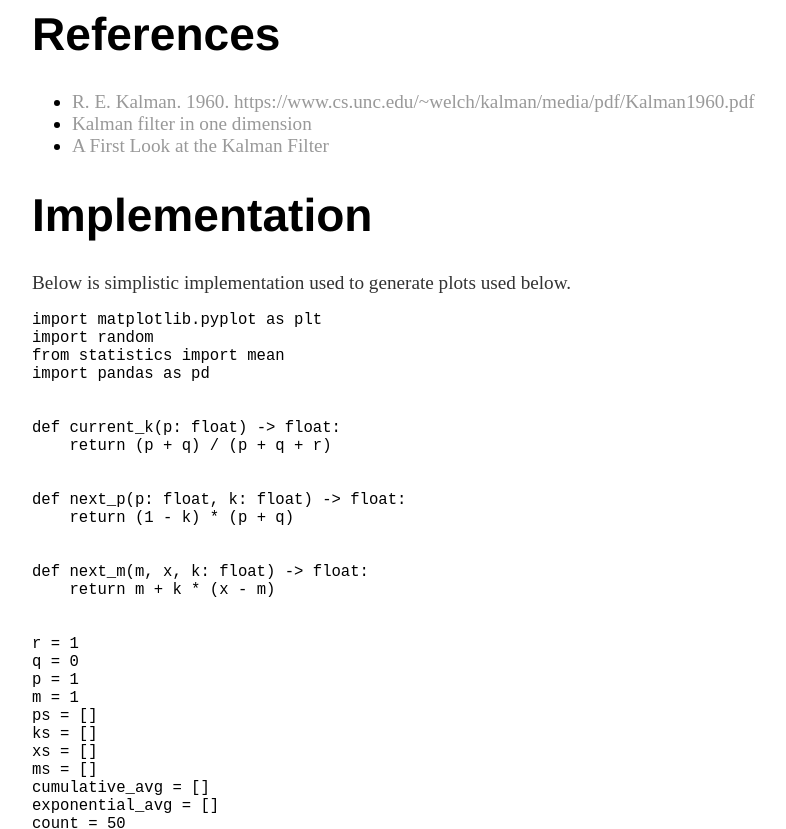
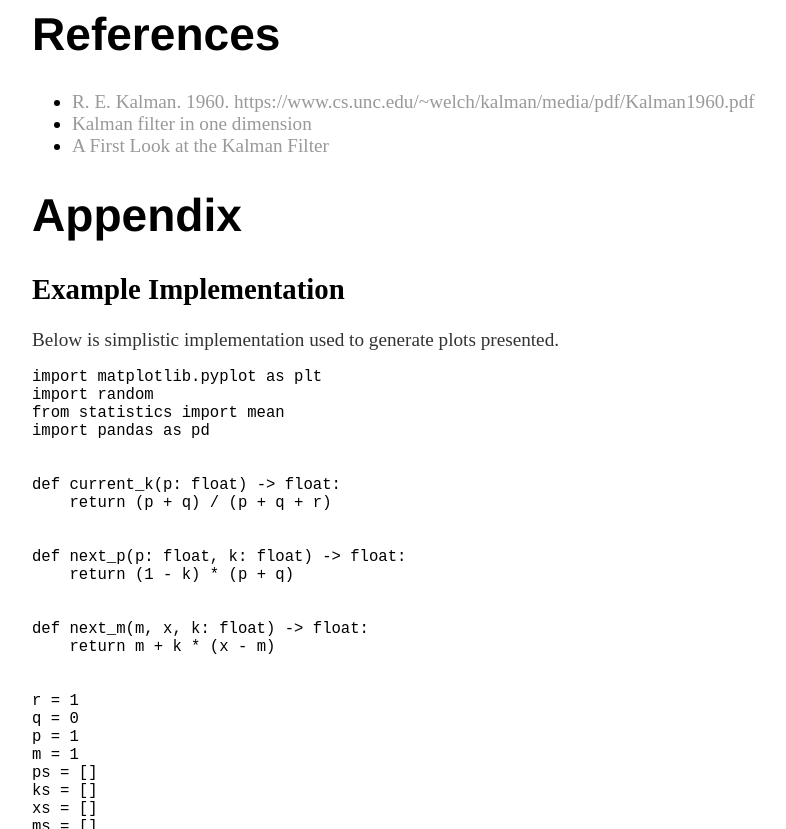
Before and after one commit to vackosar/vackosar.github.io, a Jekyll site: the page built from _posts/2019-08-28-1D-Kalman-Is-Exponential-Or-Cumulative-Average.md, in a window 1280 px wide and 900 px high, scrolled down 3547 px, cut to the strip 71-900 px from the top of the window. Shown: the whole strip, without its empty margins (0-786 px from the left). Built offline with Jekyll 4.4.1, drawn with Linux system fonts in a browser that asks for light colours; comment, search, counter and statistics services are not loaded.

Commit message:
kalman 1d

````diff
--- a/_posts/2019-08-28-1D-Kalman-Is-Exponential-Or-Cumulative-Average.md
+++ b/_posts/2019-08-28-1D-Kalman-Is-Exponential-Or-Cumulative-Average.md
@@ -41,9 +41,11 @@
 - [A First Look at the Kalman Filter](https://lectures.quantecon.org/py/kalman.html)
 
 
-# Implementation
+# Appendix
 
-Below is simplistic implementation used to generate plots used below.
+## Example Implementation
+
+Below is simplistic implementation used to generate plots presented.
 ```python
 import matplotlib.pyplot as plt
 import random
````
